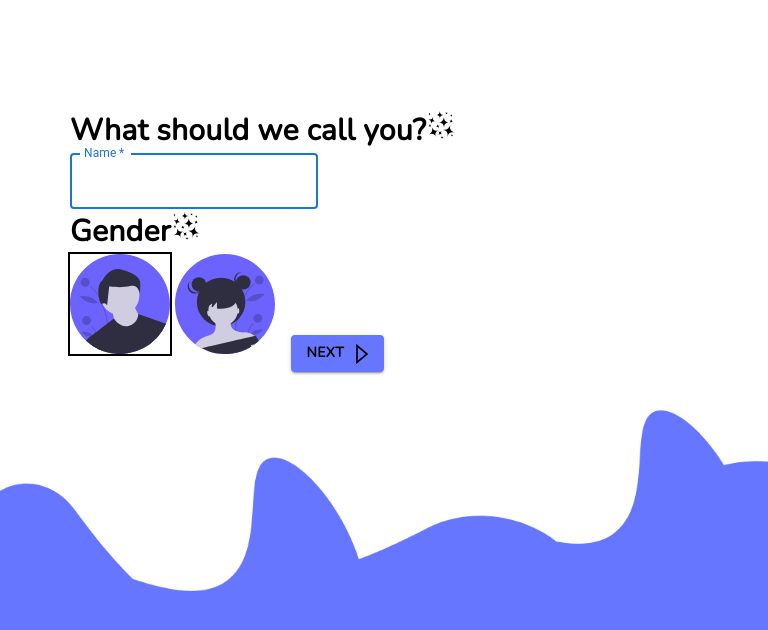
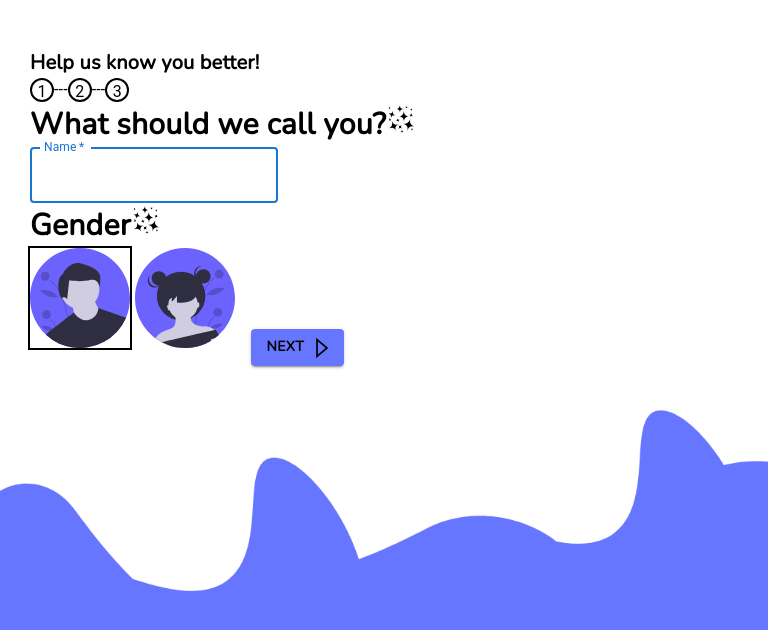
Before and after one commit to sanikaardekar/FastjobsTask, a React (Create React App) app: page /page1 in a window 768 px wide. Shown: the top 630 px of the page. Built offline with nearby package versions, Linux system fonts and the light colour scheme.

Commit message:
completed 3 pages

```diff
--- a/src/App.css
+++ b/src/App.css
@@ -1,7 +1,9 @@
 @import url('https://fonts.googleapis.com/css2?family=Nunito:wght@300&display=swap');
-img{
+
+img {
     height: 100px;
 }
+
 [type=radio] {
     position: absolute;
     opacity: 0;
@@ -16,7 +18,8 @@ img{
 [type=radio]:checked+img {
     outline: 2px solid black;
 }
-.background-pic{
+
+.background-pic {
     height: 100vh;
     width: 100vw;
     position: relative;
@@ -27,28 +30,38 @@ img{
     background-repeat: no-repeat;
     background-size: cover;
     background-position: 50% 50%;
-    overflow:hidden
+    overflow: hidden
 }
-.root{
+
+.root {
     display: flex;
     justify-content: flex-start;
     align-items: flex-start;
     height: 100vh;
-    width:100vw;
+    width: 100vw;
 }
-.main{
+
+.main {
     display: flex;
     justify-content: flex-start;
     align-items: center;
     margin-left: 100px !important;
     margin-top: 120px !important;
 }
-@media screen and (min-width: 360px) and (max-width: 1080px){
-    .main{
-        margin-top: 100px !important;
-        margin-left: 70px !important;
+
+@media screen and (min-width: 360px) and (max-width: 768px) {
+    .main {
+        margin-top: 40px !important;
+        margin-left: 30px !important;
     }
-    .hello{
+
+    .hello {
         display: none;
     }
 }
+
+@media screen and (min-width: 768px) and (max-width: 1080px) {
+    .hello {
+        display: none;
+    }
+}
--- a/src/screens/Page1.js
+++ b/src/screens/Page1.js
@@ -1,4 +1,4 @@
-import { TextField, Typography, Box, Button, Grid, Snackbar, IconButton } from "@mui/material";
+import { TextField, Typography, Box, Button, Grid, Snackbar, IconButton, Divider } from "@mui/material";
 import React, { useState } from "react";
 import { GiSparkles } from 'react-icons/gi'
 import { GrCaretNext } from 'react-icons/gr'
@@ -15,7 +15,6 @@ const Page1 = () => {
     const [setLoading] = useState(true);
     const [name, setName] = useState("");
     const [gender, setGender] = useState("male");
-    const [fill, setFill] = useState(true); //for dots
     const [errorMessage, setErrorMessage] = useState(false) //for alert
 
     const handleToClose = (event, reason) => {
@@ -79,6 +78,16 @@ const Page1 = () => {
                 <div className="root">
                     <Grid item sm={12} md={12} className="main" data-aos="fade-up-left">
                         <Box component="form" noValidate onSubmit={handleSubmit} sx={{ mt: 1 }}>
+                            <Typography fontSize="20px" fontFamily="Nunito" fontWeight="700">Help us know you better!</Typography>
+
+                            <Grid item display="flex" flexDirection="row" >
+                                <Box style={{ width: "20px", height: "20px", borderRadius: "50%", backgroundColor: "white", border: "2px solid black" }}><Typography textAlign="center">1</Typography></Box>
+                                <Typography>---</Typography>
+                                <Box style={{ width: "20px", height: "20px", borderRadius: "50%", backgroundColor: "white", border: "2px solid black" }}><Typography textAlign="center">2</Typography></Box>
+                                <Typography>---</Typography>
+                                <Box style={{ width: "20px", height: "20px", borderRadius: "50%", backgroundColor: "white", border: "2px solid black" }}><Typography textAlign="center">3</Typography></Box>
+                            </Grid>
+
                             <Typography fontSize="30px" fontFamily="Nunito" fontWeight="700">What should we call you?<GiSparkles /></Typography>
                             <TextField
                                 label="Name"
--- a/src/screens/Page2.js
+++ b/src/screens/Page2.js
@@ -13,7 +13,6 @@ const Page2 = () => {
     const [setLoading] = useState(true);
     const [email, setEmail] = useState("");
     const [city, setCity] = useState("");
-    const [fill, setFill] = useState(true); //for dots
     const [errorMessage, setErrorMessage] = useState(null) //for alert
 
     const handleToClose = (event, reason) => {
@@ -77,6 +76,15 @@ const Page2 = () => {
                 <div className="root">
                     <Grid item sm={12} md={12} className="main" data-aos="fade-up-left">
                         <Box component="form" noValidate onSubmit={handleSubmit} sx={{ mt: 1 }}>
+                            <Typography fontSize="20px" fontFamily="Nunito" fontWeight="700">Help us know you better!</Typography>
+
+                            <Grid item display="flex" flexDirection="row">
+                                <Box style={{ width: "20px", height: "20px", borderRadius: "50%", backgroundColor: "#6776FF", border: "2px solid black" }}><Typography textAlign="center">1</Typography></Box>
+                                <Typography>---</Typography>
+                                <Box style={{ width: "20px", height: "20px", borderRadius: "50%", backgroundColor: "white", border: "2px solid black" }}><Typography textAlign="center">2</Typography></Box>
+                                <Typography>---</Typography>
+                                <Box style={{ width: "20px", height: "20px", borderRadius: "50%", backgroundColor: "white", border: "2px solid black" }}><Typography textAlign="center">3</Typography></Box>
+                            </Grid>
                             <Typography fontFamily="Nunito" fontWeight="700" fontSize="30px">Where can we reach you?<GiSparkles /></Typography>
                             <TextField
                                 label="Email"
--- a/src/screens/Page3.js
+++ b/src/screens/Page3.js
@@ -6,7 +6,7 @@ import { URL } from '../utils/Api';
 import { useNavigate } from 'react-router-dom';
 import ClearIcon from '@mui/icons-material/Clear';
 import './Tags.css';
-import '../App.css';
+import '../App.css'
 import rolesSvg from '../assets/roles.svg';
 import CloseIcon from '@mui/icons-material/Clear';
 
@@ -51,7 +51,6 @@ const Page3 = () => {
     const [setLoading] = useState(true);
     const [roles, setRoles] = useState(["ML Developer"]);
     const [experience, setExperience] = useState("");
-    const [fill, setFill] = useState(true); //for dots
     const [errorMessage, setErrorMessage] = useState(null) //for alert
 
     const handleToClose = (event, reason) => {
@@ -117,6 +116,15 @@ const Page3 = () => {
             <div className="root">
                 <Grid item sm={12} md={12} className="main" data-aos="fade-up-left">
                     <Box component="form" noValidate onSubmit={handleSubmit} sx={{ mt: 1 }}>
+                        <Typography fontSize="20px" fontFamily="Nunito" fontWeight="700">Help us know you better!</Typography>
+
+                        <Grid item display="flex" flexDirection="row">
+                            <Box style={{ width: "20px", height: "20px", borderRadius: "50%", backgroundColor: "#6776FF", border: "2px solid black" }}><Typography textAlign="center">1</Typography></Box>
+                            <Typography>---</Typography>
+                            <Box style={{ width: "20px", height: "20px", borderRadius: "50%", backgroundColor: "#6776FF", border: "2px solid black" }}><Typography textAlign="center">2</Typography></Box>
+                            <Typography>---</Typography>
+                            <Box style={{ width: "20px", height: "20px", borderRadius: "50%", backgroundColor: "white", border: "2px solid black" }}><Typography textAlign="center">3</Typography></Box>
+                        </Grid>
                         <Typography fontSize="30px" fontFamily="Nunito" fontWeight="700">Roles you are looking for?<GiSparkles /></Typography>
                         <TagsInput selectedTags={selectedTags} tagList={["ML Developer"]} roles={roles} setRoles={setRoles} />
                         <Typography fontSize="20px" fontFamily="Nunito" fontWeight="700">Trending Roles: </Typography>
```
